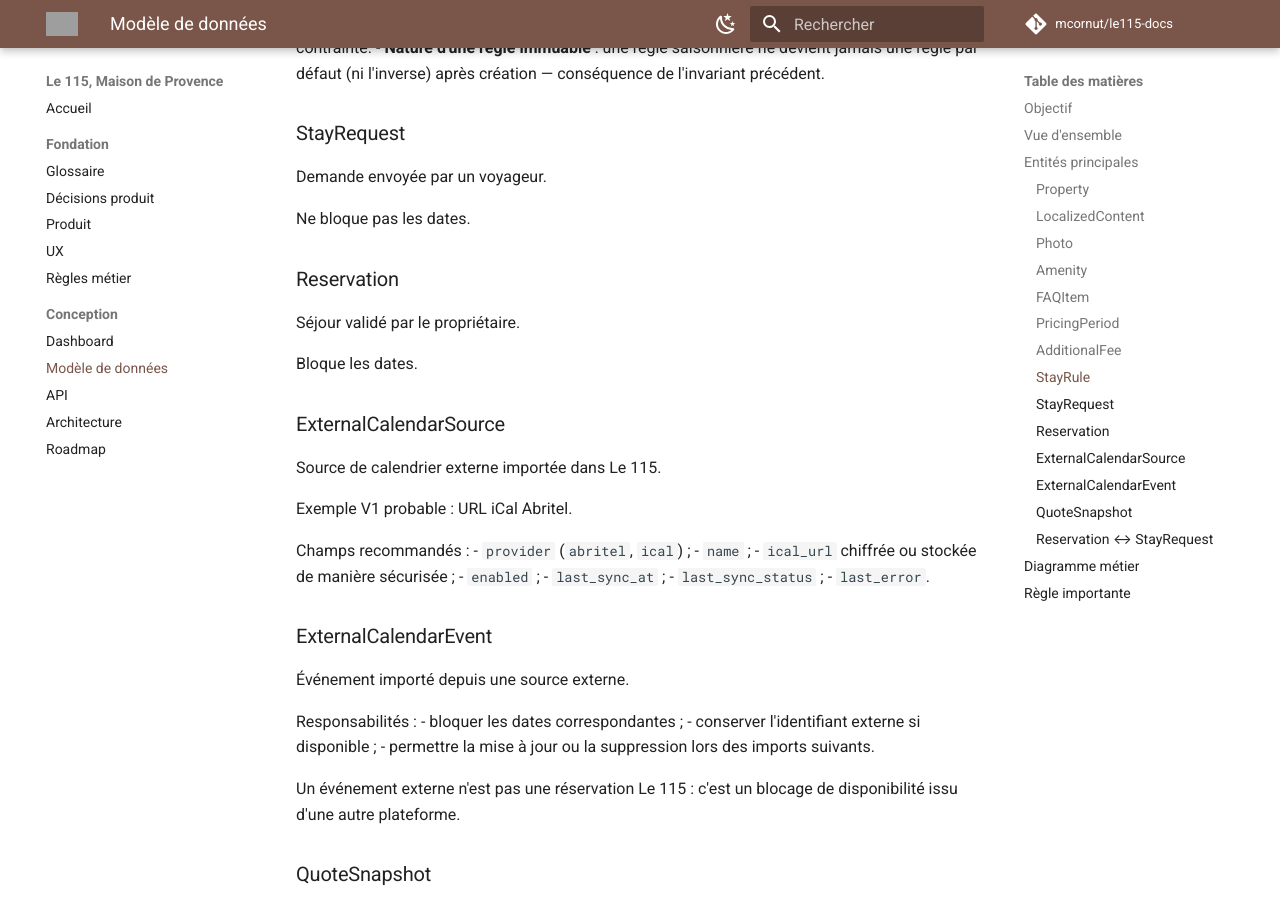
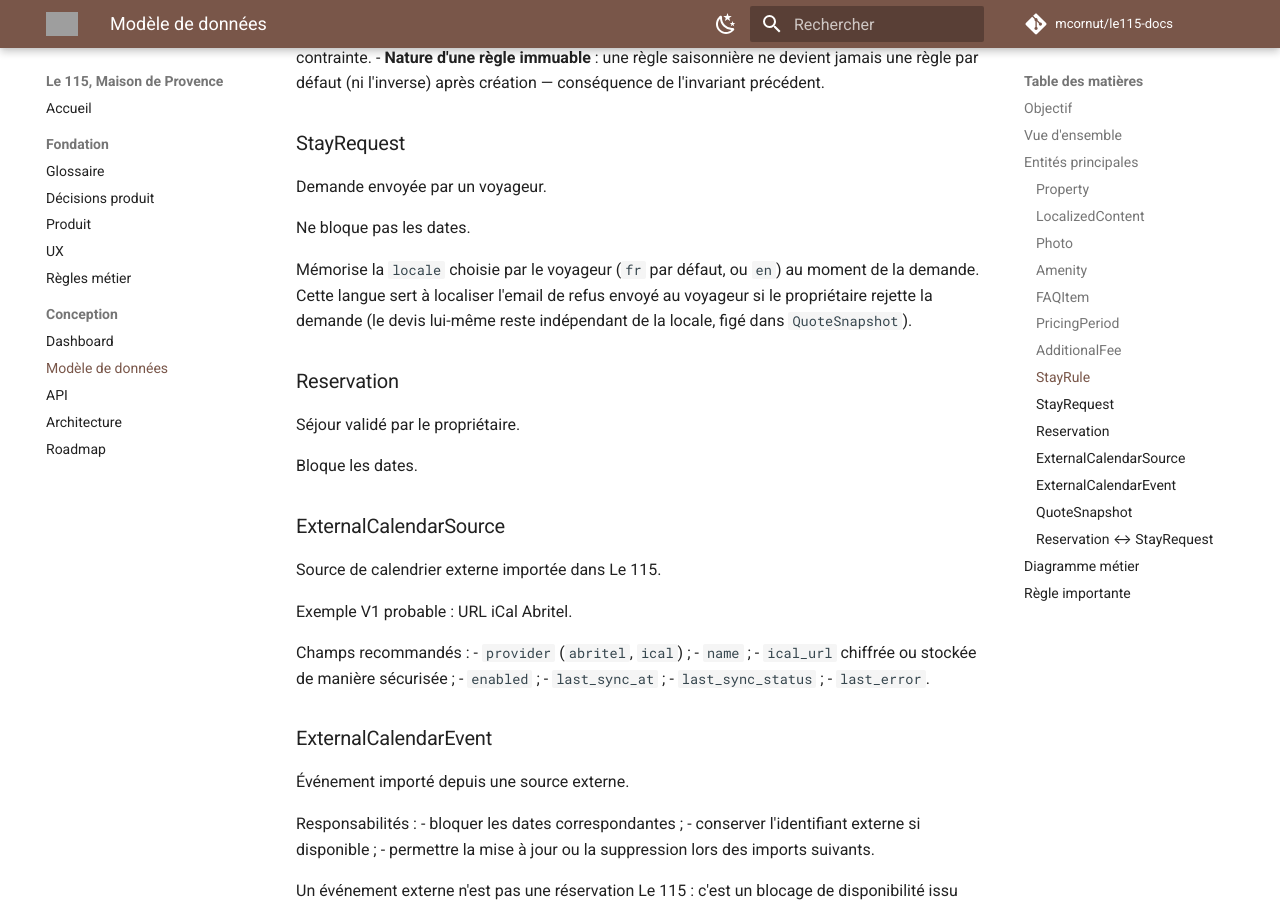
Before and after one commit to mcornut/le115-docs, an MkDocs documentation site: the page built from docs/05-Data-Model.md, in a window 1280 px wide and 900 px high, scrolled down 3441 px. Built offline with MkDocs 1.6.1 and Material for MkDocs 9.7.7, drawn with Linux system fonts in a browser that asks for light colours; comment, search, counter and statistics services are not loaded; grey boxes are pictures that could not be loaded.

Commit message:
docs: locale mémorisée sur stay_request (email de refus localisé)
Ajoute la colonne locale (fr/en, défaut fr) au modèle de StayRequest :
la langue choisie par le voyageur à la demande, utilisée pour localiser
l'email de refus envoyé côté backend (Plan 15, vérifié en conditions
réelles via smoke Mailpit sur le115-backend).

Co-Authored-By: Claude Opus 4.8 (1M context) <noreply@anthropic.com>

```diff
--- a/docs/05-Data-Model.md
+++ b/docs/05-Data-Model.md
@@ -75,6 +75,7 @@ erDiagram
         string phone
         int adults
         int children
+        string locale
     }
 
     RESERVATION {
@@ -215,6 +216,11 @@ Demande envoyée par un voyageur.
 
 Ne bloque pas les dates.
 
+Mémorise la `locale` choisie par le voyageur (`fr` par défaut, ou `en`) au moment de la
+demande. Cette langue sert à localiser l'email de refus envoyé au voyageur si le propriétaire
+rejette la demande (le devis lui-même reste indépendant de la locale, figé dans
+`QuoteSnapshot`).
+
 ### Reservation
 
 Séjour validé par le propriétaire.
```
